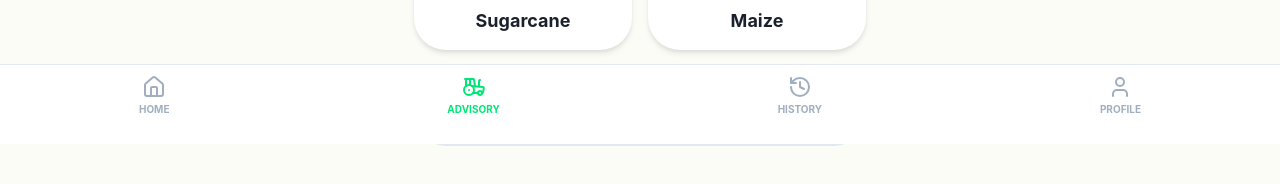
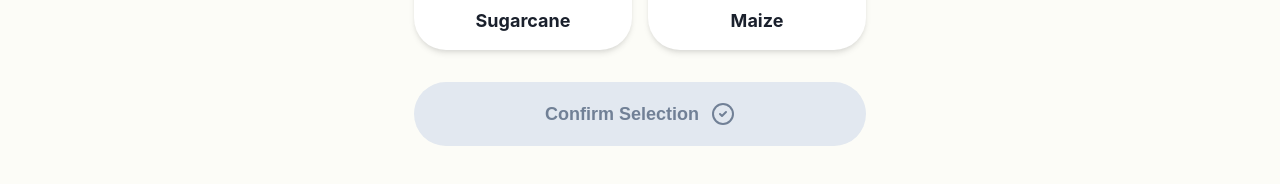
Before and after one commit to Priyanshups07/Crop-Advisory-for-Low-Internet-Farmers-Offline-First-, a React (Vite) app: page / in a window 1280 px wide. Shown: the part 656-840 px from the top of the page. Built offline with nearby package versions, Linux system fonts and the light colour scheme.

Commit message:
800 positive

```diff
--- a/src/App.jsx
+++ b/src/App.jsx
@@ -9,7 +9,7 @@ import WeatherSelection from './components/WeatherSelection';
 import SymptomSelection from './components/SymptomSelection';
 import DiagnosisResult from './components/DiagnosisResult';
 import ActionDetails from './components/ActionDetails';
-import BottomNav from './components/BottomNav';
+
 
 const App = () => {
   const [currentStep, setCurrentStep] = useState(1);
@@ -134,7 +134,6 @@ const App = () => {
       <div className="main-content">
         {renderContent()}
       </div>
-      <BottomNav />
     </>
   );
 };
--- a/src/components/BottomNav.jsx
+++ /dev/null
@@ -1,27 +0,0 @@
-import React from 'react';
-import { Home, Tractor, History, User } from 'lucide-react';
-
-const BottomNav = () => {
-    return (
-        <nav className="bottom-nav">
-            <div className="nav-item">
-                <Home size={24} />
-                <span>HOME</span>
-            </div>
-            <div className="nav-item active">
-                <Tractor size={24} />
-                <span>ADVISORY</span>
-            </div>
-            <div className="nav-item">
-                <History size={24} />
-                <span>HISTORY</span>
-            </div>
-            <div className="nav-item">
-                <User size={24} />
-                <span>PROFILE</span>
-            </div>
-        </nav>
-    );
-};
-
-export default BottomNav;
--- a/src/index.css
+++ b/src/index.css
@@ -219,36 +219,7 @@ p.subtitle {
   color: white;
 }
 
-/* Bottom Nav Styles */
-.bottom-nav {
-  position: fixed;
-  bottom: 0;
-  left: 0;
-  right: 0;
-  height: 80px;
-  background-color: white;
-  display: flex;
-  justify-content: space-around;
-  align-items: center;
-  border-top: 1px solid #e2e8f0;
-  padding-bottom: 20px;
-  z-index: 100;
-}
 
-.nav-item {
-  display: flex;
-  flex-direction: column;
-  align-items: center;
-  gap: 4px;
-  color: #a0aec0;
-  font-size: 10px;
-  font-weight: 700;
-  cursor: pointer;
-}
-
-.nav-item.active {
-  color: #00E676;
-}
 
 .main-content {
   flex: 1;
```
